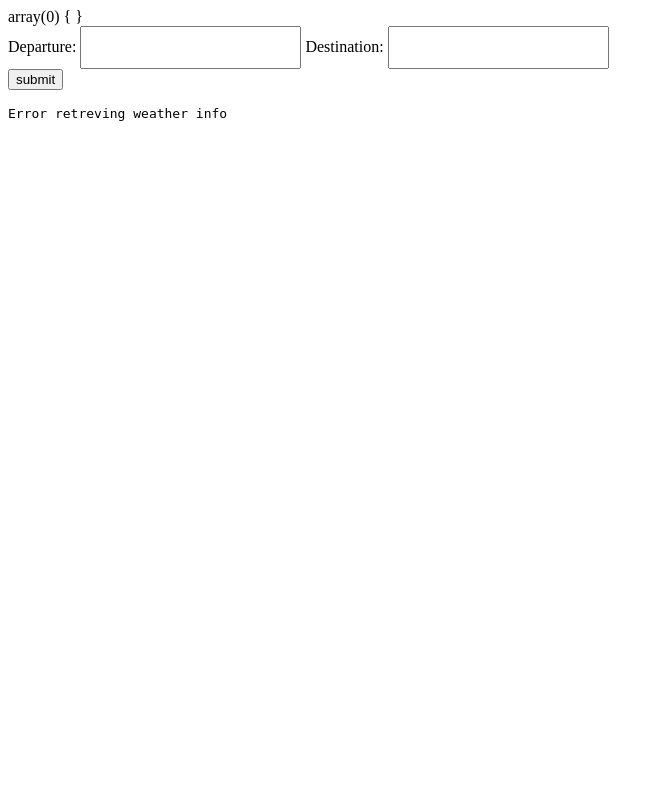
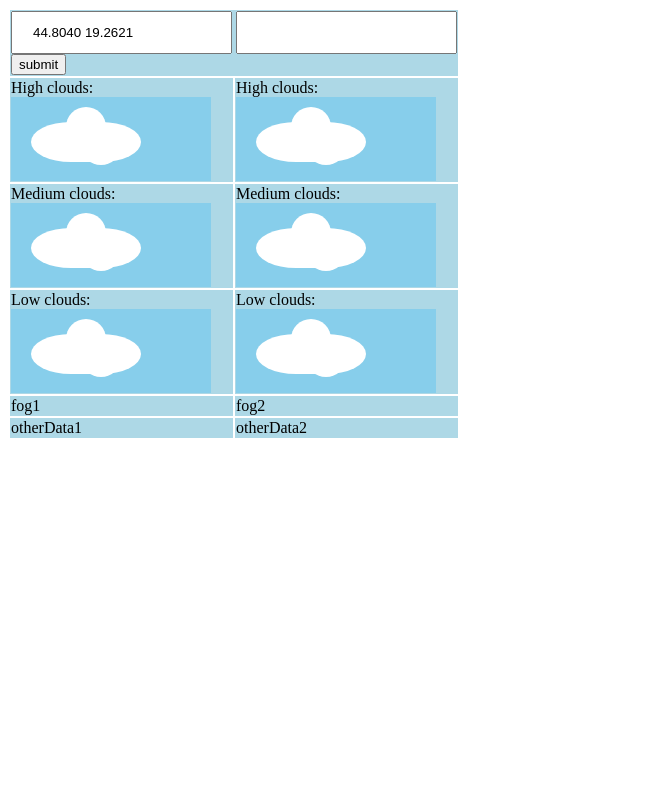
Before and after one commit to volatilevoid/weather, a PHP site: page / in a window 1280 px wide. Shown: the top 786 px of the page, without its empty margins (0-664 px from the left). Run offline with PHP 8.4, Linux system fonts and the light colour scheme; data that the repository does not hold is empty.

Commit message:
Done parsing weather data. Started working on frontend

```diff
--- a/app/WeatherInfo.php
+++ b/app/WeatherInfo.php
@@ -4,7 +4,8 @@ class WeatherInfo
 {
     // dodati jedinice za velicine
     private $currentTime;
-    private $gpsCoordinates = array();  // [lat lon]    nepotrebno?
+    private $gpsCoordinates = array();
+    private $locationName;
     private $dewPoint;
     private $humidity;
     private $temperature;
@@ -17,6 +18,7 @@ class WeatherInfo
     public function __construct(Location $locationDetails, $date) {
         $this->gpsCoordinates['latitude'] = $locationDetails->getLatitude();
         $this->gpsCoordinates['longitude'] = $locationDetails->getLongitude();
+        $this->locationName = $locationDetails->getName();
         $this->currentTime = $date;
         $this->setWeatherConditions();
     }
@@ -27,7 +29,7 @@ class WeatherInfo
         return $out;
     }
     // fetch all weather data for given location
-    private function getWeatherData() {
+    public function getWeatherData() {
         $apiUrl = "https://api.met.no/weatherapi/locationforecast/1.9/?lat={$this->gpsCoordinates['latitude']}&lon={$this->gpsCoordinates['longitude']}";
 
         $ch = curl_init();
@@ -44,6 +46,8 @@ class WeatherInfo
 
         $data = simplexml_load_string(html_entity_decode($rawData), 'SimpleXMLElement', LIBXML_NOCDATA)
                     or die( "can't turn in object" );
+        //echo "<pre>";
+        //var_dump($data);
         return $this->xmlToArray($data);
     }
     // filter only current time data
@@ -54,6 +58,7 @@ class WeatherInfo
         $currentHours = substr($this->currentTime, 16, 2);
         $out = array();
         $temp = array();
+        $forecastClear = array();
 
         foreach($forecast as $index => $data) {
             foreach((array)$data as $atributes => $atrData) {
@@ -62,6 +67,7 @@ class WeatherInfo
                         $currentHours == substr($atrData['to'], 11, 2) &&
                         $currentDay == substr($atrData['to'], 8, 2)) {
                         $temp = $atrData;
+                        //$forecastClear[] = $atrData;
                     }
                 }
             }
@@ -75,6 +81,7 @@ class WeatherInfo
 
         return $out;
     }
+
     public function setWeatherConditions() {
         $allData = $this->getCurrentWeather();
         $this->dewPoint = $allData['dewpointTemperature']['@attributes']['value'];
@@ -87,6 +94,11 @@ class WeatherInfo
         $this->highClouds = $allData['highClouds']['@attributes']["percent"];
     }
     public function getAllFields() {
+        echo "location ".$this->locationName;
+        echo "<br>";
+        echo "coordinates ";
+        print_r($this->gpsCoordinates);
+        echo "<br>";
         echo "temperature ".$this->temperature;
         echo "<br>";
         echo 'dewPoint: '.$this->dewPoint;
--- a/css/main.css
+++ b/css/main.css
@@ -1,3 +1,53 @@
 input[type=text] {
     padding: 12px 20px;
 }
+td {
+    background-color: lightblue;
+}
+
+.sky {
+    background-color: skyblue;
+    width: 200px;
+}
+
+.elipse {
+    width: 110px;
+    height: 40px;
+    position: relative;
+    display: inline-block;
+    -moz-border-radius: 100px / 50px;
+    -webkit-border-radius: 100px / 50px;
+    border-radius: 100px / 50px;
+    margin-top: 25px;
+    margin-bottom: 15px;
+    margin-left: 20px;
+    background: white;
+ }
+
+ .with-circle:before {
+   content: '';
+   position: absolute;
+   top: -15px;
+   left: 0;
+   right: 0;
+   height: 20px;
+   width: 40px;
+   margin-left: auto;
+   margin-right: auto;
+   background: white;
+   border-radius: 50px 50px 0 0;
+ }
+ .with-bump:after {
+    content: '';
+    position: absolute;
+    left: 0;
+    top: 3px;
+    right: -30px;
+    bottom: 3px;
+    height: 40px;
+    width: 40px;
+    margin-left: auto;
+    margin-right: auto;
+    background: white;
+    border-radius: 0 0 50px 50px;
+ }
--- a/index.php
+++ b/index.php
@@ -1,28 +1,22 @@
 <?php
-
+/*
 require_once 'app/Location.php';
 require_once 'app/FindLocation.php';
 require_once 'app/WeatherInfo.php';
-// za potrebe frontenda
-$name = 'Dvorovi';
-$lat = 44.8040;
-$lon = 19.2621;
-$locationDetails = array($name, $lat, $lon);
-$dewPoint;
-$humidity;
-$temperature;
-$fog;
-$cloudiness;
-$lowClouds;
-$mediumClouds;
-$highClouds;
 
+$departure = array();
 if(!empty($_GET)) {
-    //$departure = $_GET['departure'];
+    $departure = explode(' ', $_GET['departure']);
     //$destination = $_GET['destination'];
     $time = $_GET['timestamp'];
 }
-var_dump($_GET);
+$name = 'Dvorovi';
+//$lat = 44.8040;
+//$lon = 19.2621;
+$locationDetails = array($name, $departure[0], $departure[1]);
+
+
+var_dump($departure);*/
 ?>
 
 
@@ -36,25 +30,83 @@ var_dump($_GET);
     <link rel="stylesheet" type="text/css" media="screen" href="css/main.css" />
 </head>
 <body>
-    <div id="form">
+<div class="">
+    <table>
+        <tr>
+            <td colspan="2"><div id="form">
         <form id="locationData" action="<?php echo $_SERVER['PHP_SELF']; ?>" method="GET">
-            Departure: <input id="departure" type="text" name="departure">
-            Destination: <input id="destination" type="text" name="destination"><br>
+            <input id="departure" type="text" name="departure" value="44.8040 19.2621">
+            <input id="destination" type="text" name="destination"><br>
             <input type="hidden" id="timestamp" name="timestamp" value="">
             <input type="submit" value="submit">
         </form>
-    </div>
+    </div></td>
+        </tr>
+        <tr>
+            <td>High clouds:
+            <div class="sky">
+                <div class="elipse with-circle with-bump"></div>
+            </div>
+            </td>
+            <td>High clouds:
+            <div class="sky">
+                <div class="elipse with-circle with-bump"></div>
+            </div>
+            </td>
+        </tr>
+        <tr>
+            <td>Medium clouds:
+            <div class="sky">
+                <div class="elipse with-circle with-bump"></div>
+            </div>
+            </td>
+            <td>Medium clouds:
+            <div class="sky">
+                <div class="elipse with-circle with-bump"></div>
+            </div>
+            </td>
+        </tr>
+        <tr>
+            <td>Low clouds:
+            <div class="sky">
+                <div class="elipse with-circle with-bump"></div>
+            </div>
+            </td>
+            <td>Low clouds:
+            <div class="sky">
+                <div class="elipse with-circle with-bump"></div>
+            </div>
+            </td>
+        </tr>
+        <tr>
+            <td>fog1</td>
+            <td>fog2</td>
+        </tr>
+        <tr>
+            <td>otherData1</td>
+            <td>otherData2</td>
+        </tr>
+    </table>
+ <!--   <div id="form">
+        <form id="locationData" action="<?php echo $_SERVER['PHP_SELF']; ?>" method="GET">
+            Departure: <input id="departure" type="text" name="departure" value="44.8040 19.2621">
+            <!--Destination: <input id="destination" type="text" name="destination"><br>
+            <input type="hidden" id="timestamp" name="timestamp" value="">
+            <input type="submit" value="submit">
+        </form>
+    </div>-->
         <div>
-        <?php
-        echo "<pre>";
+            <?php
+        /*echo "<pre>";
         $location = new Location($locationDetails);
         $weather = new WeatherInfo($location, $time);
-        //$x = $weather->getCurrentWeather();
-        //$weather->setWeatherConditions();
-        //var_dump($x);
         $weather->getAllFields();
+        //$allData = $weather->getCurrentWeather();
+        //var_dump($allData);
+        */
         ?>
     </div>
+</div>
     <script src="js/main.js"></script>
 </body>
 </html>
```
Also changed, not shown: app/Database.php (added, +22 -0 lines), app/FindLocation.php (line endings or trailing spaces), app/Location.php (line endings or trailing spaces).
